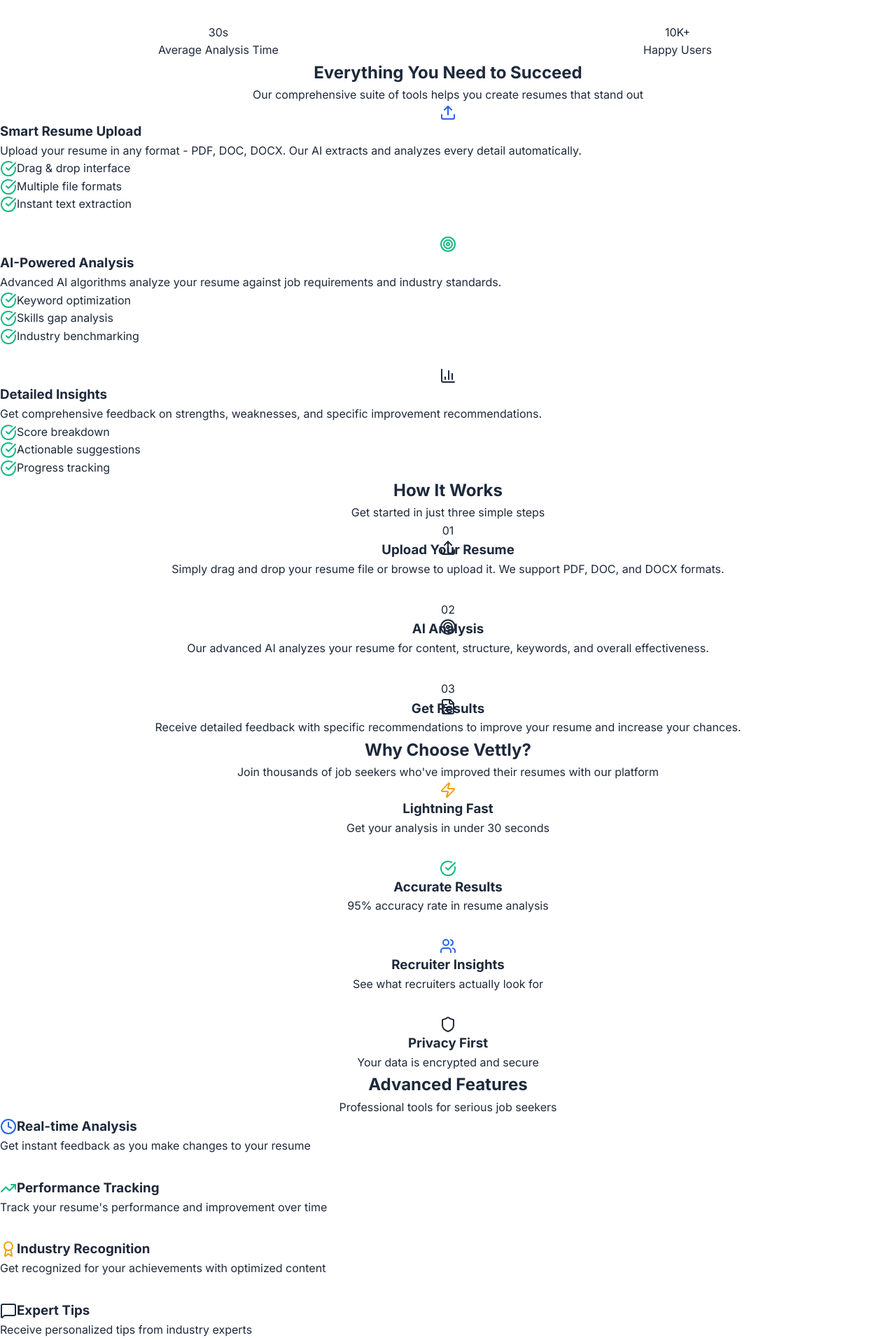
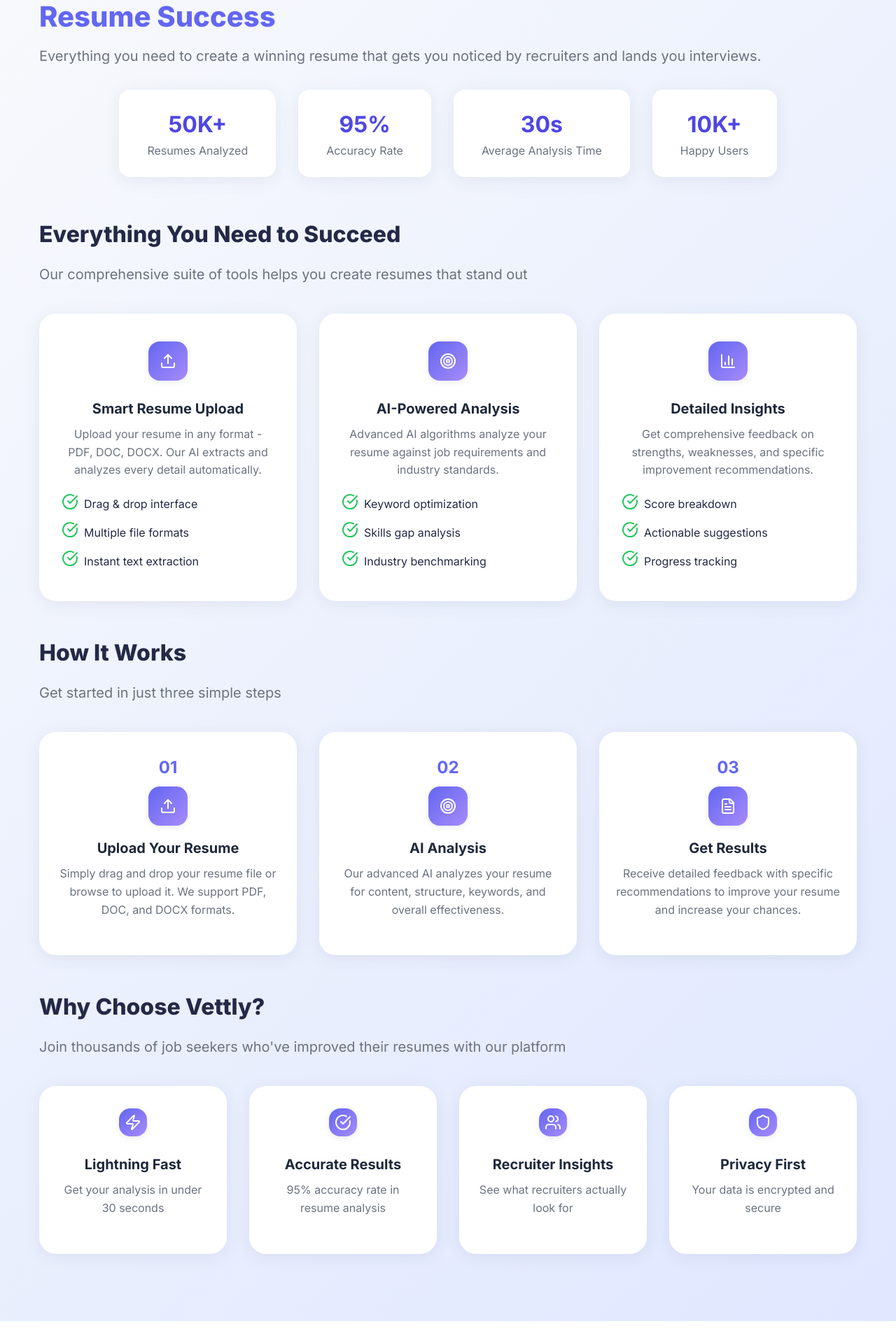
Before and after one commit to terminal-lucidity/resume-analysis, a React (Vite) app in the folder frontend/: page /features in a window 1280 px wide. Shown: the part 225-2140 px from the top of the page at 70% size. After the commit the page ends 2113 px from the top, so only its background shows below. Built offline with nearby package versions, Linux system fonts and the light colour scheme.

Commit message:
updated features

```diff
--- /dev/null
+++ b/frontend/src/components/Features.css
@@ -0,0 +1,163 @@
+/* Features Page Modern Styles */
+
+.features-section {
+  background: var(--features-bg, linear-gradient(135deg, #f8fafc 0%, #e0e7ff 100%));
+  padding: 3rem 1rem;
+}
+.features-section.dark {
+  background: var(--features-bg-dark, linear-gradient(135deg, #181a2a 0%, #232946 100%));
+}
+
+.features-container {
+  max-width: 1200px;
+  margin: 0 auto;
+  padding: 0 1rem;
+}
+
+.features-title {
+  font-size: 2.5rem;
+  font-weight: 800;
+  color: #232946;
+  margin-bottom: 0.5rem;
+}
+.features-section.dark .features-title {
+  color: #f4f4f8;
+}
+
+.features-subtitle {
+  font-size: 1.25rem;
+  color: #6b7280;
+  margin-bottom: 2rem;
+}
+.features-section.dark .features-subtitle {
+  color: #bfc7d1;
+}
+
+.features-stats {
+  display: flex;
+  flex-wrap: wrap;
+  gap: 2rem;
+  justify-content: center;
+  margin-bottom: 2.5rem;
+}
+.features-stat-card {
+  background: #fff;
+  border-radius: 1rem;
+  box-shadow: 0 4px 24px 0 rgba(44, 62, 80, 0.08);
+  padding: 1.5rem 2.5rem;
+  min-width: 140px;
+  text-align: center;
+  transition: box-shadow 0.2s;
+}
+.features-section.dark .features-stat-card {
+  background: #22223b;
+  color: #f4f4f8;
+}
+.features-stat-card:hover {
+  box-shadow: 0 8px 32px 0 rgba(44, 62, 80, 0.16);
+}
+.features-stat-number {
+  font-size: 2rem;
+  font-weight: 700;
+  color: #4f46e5;
+}
+.features-section.dark .features-stat-number {
+  color: #a5b4fc;
+}
+.features-stat-label {
+  color: #6b7280;
+  font-size: 1rem;
+}
+.features-section.dark .features-stat-label {
+  color: #bfc7d1;
+}
+
+.features-cards {
+  display: grid;
+  grid-template-columns: 1fr;
+  gap: 2rem;
+  margin-bottom: 3rem;
+}
+@media (min-width: 768px) {
+  .features-cards {
+    grid-template-columns: repeat(3, 1fr);
+  }
+}
+.features-card {
+  background: #fff;
+  border-radius: 1.5rem;
+  box-shadow: 0 4px 24px 0 rgba(44, 62, 80, 0.08);
+  padding: 2.5rem 2rem 2rem 2rem;
+  display: flex;
+  flex-direction: column;
+  align-items: center;
+  text-align: center;
+  transition: box-shadow 0.2s, transform 0.2s;
+}
+.features-section.dark .features-card {
+  background: #232946;
+  color: #f4f4f8;
+}
+.features-card:hover {
+  box-shadow: 0 8px 32px 0 rgba(44, 62, 80, 0.16);
+  transform: translateY(-4px) scale(1.02);
+}
+.features-icon {
+  width: 3.5rem;
+  height: 3.5rem;
+  background: linear-gradient(135deg, #6366f1 0%, #a78bfa 100%);
+  color: #fff;
+  border-radius: 1rem;
+  display: flex;
+  align-items: center;
+  justify-content: center;
+  margin-bottom: 1.5rem;
+  font-size: 2rem;
+  box-shadow: 0 2px 8px 0 rgba(44, 62, 80, 0.10);
+}
+.features-title-card {
+  font-size: 1.25rem;
+  font-weight: 700;
+  margin-bottom: 0.5rem;
+}
+.features-desc {
+  color: #6b7280;
+  margin-bottom: 1.25rem;
+}
+.features-section.dark .features-desc {
+  color: #bfc7d1;
+}
+.features-benefits {
+  list-style: none;
+  padding: 0;
+  margin: 0;
+  width: 100%;
+}
+.features-benefit {
+  display: flex;
+  align-items: center;
+  color: #232946;
+  margin-bottom: 0.5rem;
+  font-size: 1rem;
+}
+.features-section.dark .features-benefit {
+  color: #f4f4f8;
+}
+.features-benefit-icon {
+  color: #22c55e;
+  margin-right: 0.5rem;
+  font-size: 1.2rem;
+}
+
+/* Responsive tweaks */
+@media (max-width: 600px) {
+  .features-title {
+    font-size: 2rem;
+  }
+  .features-cards {
+    gap: 1.25rem;
+  }
+  .features-card {
+    padding: 1.5rem 1rem 1rem 1rem;
+  }
+}
--- a/frontend/src/components/Features.tsx
+++ b/frontend/src/components/Features.tsx
@@ -1,4 +1,5 @@
 import React from 'react';
+import './Features.css';
 import {
   Upload,
   Target,
@@ -7,29 +8,25 @@ import {
   BarChart3,
   FileText,
   Users,
-  Shield,
-  Clock,
-  TrendingUp,
-  Award,
-  MessageSquare
+  Shield
 } from 'lucide-react';
 
 const Features: React.FC = () => {
   const mainFeatures = [
     {
-      icon: <Upload className="w-12 h-12 text-blue-500" />,
+      icon: <div className="features-icon"><Upload /></div>,
       title: "Smart Resume Upload",
       description: "Upload your resume in any format - PDF, DOC, DOCX. Our AI extracts and analyzes every detail automatically.",
       benefits: ["Drag & drop interface", "Multiple file formats", "Instant text extraction"]
     },
     {
-      icon: <Target className="w-12 h-12 text-green-500" />,
+      icon: <div className="features-icon"><Target /></div>,
       title: "AI-Powered Analysis",
       description: "Advanced AI algorithms analyze your resume against job requirements and industry standards.",
       benefits: ["Keyword optimization", "Skills gap analysis", "Industry benchmarking"]
     },
     {
-      icon: <BarChart3 className="w-12 h-12 text-purple-500" />,
+      icon: <div className="features-icon"><BarChart3 /></div>,
       title: "Detailed Insights",
       description: "Get comprehensive feedback on strengths, weaknesses, and specific improvement recommendations.",
       benefits: ["Score breakdown", "Actionable suggestions", "Progress tracking"]
@@ -38,22 +35,22 @@ const Features: React.FC = () => {
 
   const keyBenefits = [
     {
-      icon: <Zap className="w-8 h-8 text-yellow-500" />,
+      icon: <div className="features-icon" style={{width: '2.5rem', height: '2.5rem'}}><Zap /></div>,
       title: "Lightning Fast",
       description: "Get your analysis in under 30 seconds"
     },
     {
-      icon: <CheckCircle className="w-8 h-8 text-green-500" />,
+      icon: <div className="features-icon" style={{width: '2.5rem', height: '2.5rem'}}><CheckCircle /></div>,
       title: "Accurate Results",
       description: "95% accuracy rate in resume analysis"
     },
     {
-      icon: <Users className="w-8 h-8 text-blue-500" />,
+      icon: <div className="features-icon" style={{width: '2.5rem', height: '2.5rem'}}><Users /></div>,
       title: "Recruiter Insights",
       description: "See what recruiters actually look for"
     },
     {
-      icon: <Shield className="w-8 h-8 text-purple-500" />,
+      icon: <div className="features-icon" style={{width: '2.5rem', height: '2.5rem'}}><Shield /></div>,
       title: "Privacy First",
       description: "Your data is encrypted and secure"
     }
@@ -64,19 +61,19 @@ const Features: React.FC = () => {
       step: "01",
       title: "Upload Your Resume",
       description: "Simply drag and drop your resume file or browse to upload it. We support PDF, DOC, and DOCX formats.",
-      icon: <Upload className="w-8 h-8" />
+      icon: <Upload />
     },
     {
       step: "02",
       title: "AI Analysis",
       description: "Our advanced AI analyzes your resume for content, structure, keywords, and overall effectiveness.",
-      icon: <Target className="w-8 h-8" />
+      icon: <Target />
     },
     {
       step: "03",
       title: "Get Results",
       description: "Receive detailed feedback with specific recommendations to improve your resume and increase your chances.",
-      icon: <FileText className="w-8 h-8" />
+      icon: <FileText />
     }
   ];
 
@@ -88,62 +85,41 @@ const Features: React.FC = () => {
   ];
 
   return (
-    <div className="min-h-screen bg-gradient-to-br from-gray-50 to-blue-50 dark:from-gray-900 dark:to-gray-800">
+    <div className="features-section">
+      <div className="features-container">
         {/* Hero Section */}
-      <section className="pt-20 pb-16 px-4">
-        <div className="max-w-6xl mx-auto text-center">
-          <h1 className="text-5xl md:text-6xl font-bold text-gray-900 dark:text-white mb-6">
+        <section style={{paddingTop: '2rem', paddingBottom: '1rem'}}>
+          <h1 className="features-title">
             Powerful Features for
-            <span className="text-blue-600 dark:text-blue-400 block">Resume Success</span>
+            <span style={{color: '#6366f1', display: 'block'}}>Resume Success</span>
           </h1>
-          <p className="text-xl text-gray-600 dark:text-gray-300 max-w-3xl mx-auto mb-12">
+          <p className="features-subtitle">
             Everything you need to create a winning resume that gets you noticed by recruiters and lands you interviews.
           </p>
-
-          {/* Stats */}
-          <div className="grid grid-cols-2 md:grid-cols-4 gap-8 mb-16">
+          <div className="features-stats">
             {stats.map((stat, index) => (
-              <div key={index} className="text-center">
-                <div className="text-3xl md:text-4xl font-bold text-blue-600 dark:text-blue-400 mb-2">
-                  {stat.number}
-                </div>
-                <div className="text-gray-600 dark:text-gray-300">
-                  {stat.label}
-                </div>
+              <div key={index} className="features-stat-card">
+                <div className="features-stat-number">{stat.number}</div>
+                <div className="features-stat-label">{stat.label}</div>
               </div>
             ))}
-          </div>
           </div>
         </section>
 
         {/* Main Features */}
-      <section className="py-16 px-4">
-        <div className="max-w-6xl mx-auto">
-          <div className="text-center mb-16">
-            <h2 className="text-4xl font-bold text-gray-900 dark:text-white mb-4">
-              Everything You Need to Succeed
-            </h2>
-            <p className="text-xl text-gray-600 dark:text-gray-300">
-              Our comprehensive suite of tools helps you create resumes that stand out
-            </p>
-          </div>
-
-          <div className="grid md:grid-cols-3 gap-8">
+        <section>
+          <h2 className="features-title" style={{fontSize: '2rem', marginBottom: '1rem'}}>Everything You Need to Succeed</h2>
+          <p className="features-subtitle" style={{marginBottom: '2.5rem'}}>Our comprehensive suite of tools helps you create resumes that stand out</p>
+          <div className="features-cards">
             {mainFeatures.map((feature, index) => (
-              <div key={index} className="bg-white dark:bg-gray-800 rounded-2xl p-8 shadow-lg hover:shadow-xl transition-shadow duration-300">
-                <div className="flex items-center justify-center w-20 h-20 bg-gray-100 dark:bg-gray-700 rounded-xl mb-6">
+              <div key={index} className="features-card">
                 {feature.icon}
-                </div>
-                <h3 className="text-2xl font-bold text-gray-900 dark:text-white mb-4">
-                  {feature.title}
-                </h3>
-                <p className="text-gray-600 dark:text-gray-300 mb-6">
-                  {feature.description}
-                </p>
-                <ul className="space-y-2">
+                <h3 className="features-title-card">{feature.title}</h3>
+                <p className="features-desc">{feature.description}</p>
+                <ul className="features-benefits">
                   {feature.benefits.map((benefit, benefitIndex) => (
-                    <li key={benefitIndex} className="flex items-center text-gray-600 dark:text-gray-300">
-                      <CheckCircle className="w-5 h-5 text-green-500 mr-3 flex-shrink-0" />
+                    <li key={benefitIndex} className="features-benefit">
+                      <span className="features-benefit-icon"><CheckCircle /></span>
                       {benefit}
                     </li>
                   ))}
@@ -151,181 +127,39 @@ const Features: React.FC = () => {
               </div>
             ))}
           </div>
-        </div>
         </section>
 
         {/* How It Works */}
-      <section className="py-16 px-4 bg-white dark:bg-gray-900">
-        <div className="max-w-6xl mx-auto">
-          <div className="text-center mb-16">
-            <h2 className="text-4xl font-bold text-gray-900 dark:text-white mb-4">
-              How It Works
-            </h2>
-            <p className="text-xl text-gray-600 dark:text-gray-300">
-              Get started in just three simple steps
-            </p>
-          </div>
-
-          <div className="grid md:grid-cols-3 gap-8">
+        <section style={{marginTop: '3rem'}}>
+          <h2 className="features-title" style={{fontSize: '2rem', marginBottom: '1rem'}}>How It Works</h2>
+          <p className="features-subtitle" style={{marginBottom: '2.5rem'}}>Get started in just three simple steps</p>
+          <div className="features-cards" style={{gridTemplateColumns: 'repeat(3, 1fr)'}}>
             {howItWorks.map((step, index) => (
-              <div key={index} className="text-center">
-                <div className="relative">
-                  <div className="flex items-center justify-center w-16 h-16 bg-blue-600 text-white rounded-full text-2xl font-bold mx-auto mb-6">
-                    {step.step}
-                  </div>
-                  <div className="absolute top-8 left-1/2 transform -translate-x-1/2 w-12 h-12 bg-gray-100 dark:bg-gray-700 rounded-full flex items-center justify-center">
-                    {step.icon}
-                  </div>
-                </div>
-                <h3 className="text-xl font-bold text-gray-900 dark:text-white mb-4">
-                  {step.title}
-                </h3>
-                <p className="text-gray-600 dark:text-gray-300">
-                  {step.description}
-                </p>
+              <div key={index} className="features-card" style={{padding: '2rem 1.5rem'}}>
+                <div style={{fontWeight: 700, fontSize: '1.5rem', color: '#6366f1', marginBottom: '0.5rem'}}>{step.step}</div>
+                <div className="features-icon" style={{marginBottom: '1rem', background: 'linear-gradient(135deg, #6366f1 0%, #a78bfa 100%)', color: '#fff'}}>{step.icon}</div>
+                <h3 className="features-title-card">{step.title}</h3>
+                <p className="features-desc">{step.description}</p>
               </div>
             ))}
-          </div>
           </div>
         </section>
 
         {/* Key Benefits */}
-      <section className="py-16 px-4">
-        <div className="max-w-6xl mx-auto">
-          <div className="text-center mb-16">
-            <h2 className="text-4xl font-bold text-gray-900 dark:text-white mb-4">
-              Why Choose Vettly?
-            </h2>
-            <p className="text-xl text-gray-600 dark:text-gray-300">
-              Join thousands of job seekers who've improved their resumes with our platform
-            </p>
-          </div>
-
-          <div className="grid md:grid-cols-2 lg:grid-cols-4 gap-8">
+        <section style={{marginTop: '3rem'}}>
+          <h2 className="features-title" style={{fontSize: '2rem', marginBottom: '1rem'}}>Why Choose Vettly?</h2>
+          <p className="features-subtitle" style={{marginBottom: '2.5rem'}}>Join thousands of job seekers who've improved their resumes with our platform</p>
+          <div className="features-cards" style={{gridTemplateColumns: 'repeat(4, 1fr)'}}>
             {keyBenefits.map((benefit, index) => (
-              <div key={index} className="text-center">
-                <div className="flex items-center justify-center w-16 h-16 bg-gray-100 dark:bg-gray-700 rounded-xl mx-auto mb-4">
+              <div key={index} className="features-card" style={{padding: '2rem 1.5rem'}}>
                 {benefit.icon}
-                </div>
-                <h3 className="text-lg font-semibold text-gray-900 dark:text-white mb-2">
-                  {benefit.title}
-                </h3>
-                <p className="text-gray-600 dark:text-gray-300">
-                  {benefit.description}
-                </p>
+                <h3 className="features-title-card">{benefit.title}</h3>
+                <p className="features-desc">{benefit.description}</p>
               </div>
             ))}
           </div>
+        </section>
       </div>
-      </section>
-
-      {/* Additional Features */}
-      <section className="py-16 px-4 bg-white dark:bg-gray-900">
-        <div className="max-w-6xl mx-auto">
-          <div className="text-center mb-16">
-            <h2 className="text-4xl font-bold text-gray-900 dark:text-white mb-4">
-              Advanced Features
-            </h2>
-            <p className="text-xl text-gray-600 dark:text-gray-300">
-              Professional tools for serious job seekers
-            </p>
-          </div>
-
-          <div className="grid md:grid-cols-2 lg:grid-cols-3 gap-8">
-            <div className="bg-gray-50 dark:bg-gray-800 rounded-xl p-6">
-              <div className="flex items-center mb-4">
-                <Clock className="w-8 h-8 text-blue-500 mr-3" />
-                <h3 className="text-lg font-semibold text-gray-900 dark:text-white">
-                  Real-time Analysis
-                </h3>
-              </div>
-              <p className="text-gray-600 dark:text-gray-300">
-                Get instant feedback as you make changes to your resume
-              </p>
-            </div>
-
-            <div className="bg-gray-50 dark:bg-gray-800 rounded-xl p-6">
-              <div className="flex items-center mb-4">
-                <TrendingUp className="w-8 h-8 text-green-500 mr-3" />
-                <h3 className="text-lg font-semibold text-gray-900 dark:text-white">
-                  Performance Tracking
-                </h3>
-              </div>
-              <p className="text-gray-600 dark:text-gray-300">
-                Track your resume's performance and improvement over time
-              </p>
-            </div>
-
-            <div className="bg-gray-50 dark:bg-gray-800 rounded-xl p-6">
-              <div className="flex items-center mb-4">
-                <Award className="w-8 h-8 text-yellow-500 mr-3" />
-                <h3 className="text-lg font-semibold text-gray-900 dark:text-white">
-                  Industry Recognition
-                </h3>
-              </div>
-              <p className="text-gray-600 dark:text-gray-300">
-                Get recognized for your achievements with optimized content
-              </p>
-            </div>
-
-            <div className="bg-gray-50 dark:bg-gray-800 rounded-xl p-6">
-              <div className="flex items-center mb-4">
-                <MessageSquare className="w-8 h-8 text-purple-500 mr-3" />
-                <h3 className="text-lg font-semibold text-gray-900 dark:text-white">
-                  Expert Tips
-                </h3>
-              </div>
-              <p className="text-gray-600 dark:text-gray-300">
-                Receive personalized tips from industry experts
-              </p>
-            </div>
-
-            <div className="bg-gray-50 dark:bg-gray-800 rounded-xl p-6">
-              <div className="flex items-center mb-4">
-                <FileText className="w-8 h-8 text-indigo-500 mr-3" />
-                <h3 className="text-lg font-semibold text-gray-900 dark:text-white">
-                  Multiple Formats
-                </h3>
-              </div>
-              <p className="text-gray-600 dark:text-gray-300">
-                Export your resume in various formats for different applications
-              </p>
-            </div>
-
-            <div className="bg-gray-50 dark:bg-gray-800 rounded-xl p-6">
-              <div className="flex items-center mb-4">
-                <Users className="w-8 h-8 text-pink-500 mr-3" />
-                <h3 className="text-lg font-semibold text-gray-900 dark:text-white">
-                  Community Support
-                </h3>
-              </div>
-              <p className="text-gray-600 dark:text-gray-300">
-                Connect with other job seekers and share experiences
-              </p>
-            </div>
-          </div>
-        </div>
-      </section>
-
-      {/* CTA Section */}
-      <section className="py-16 px-4">
-        <div className="max-w-4xl mx-auto text-center">
-          <h2 className="text-4xl font-bold text-gray-900 dark:text-white mb-6">
-            Ready to Transform Your Resume?
-          </h2>
-          <p className="text-xl text-gray-600 dark:text-gray-300 mb-8">
-            Join thousands of job seekers who've improved their resumes and landed their dream jobs
-          </p>
-          <div className="flex flex-col sm:flex-row gap-4 justify-center">
-            <button className="bg-blue-600 hover:bg-blue-700 text-white font-semibold py-3 px-8 rounded-xl transition-colors duration-200">
-              Start Free Analysis
-            </button>
-            <button className="border border-gray-300 dark:border-gray-600 text-gray-700 dark:text-gray-300 hover:bg-gray-50 dark:hover:bg-gray-800 font-semibold py-3 px-8 rounded-xl transition-colors duration-200">
-              View Pricing
-            </button>
-          </div>
-        </div>
-      </section>
     </div>
   );
 };
```
Lines whose indentation alone changed are shown as unchanged.
